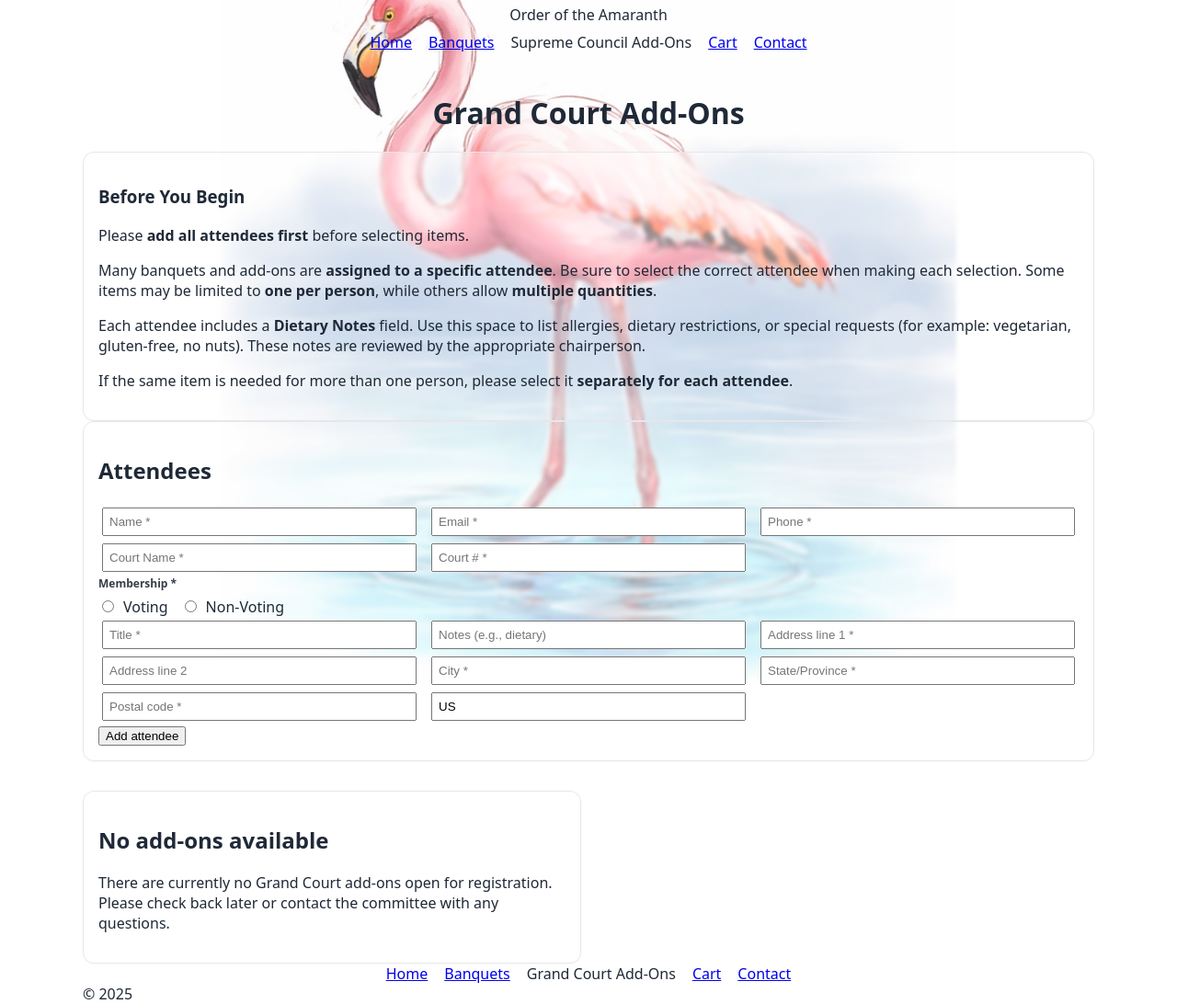
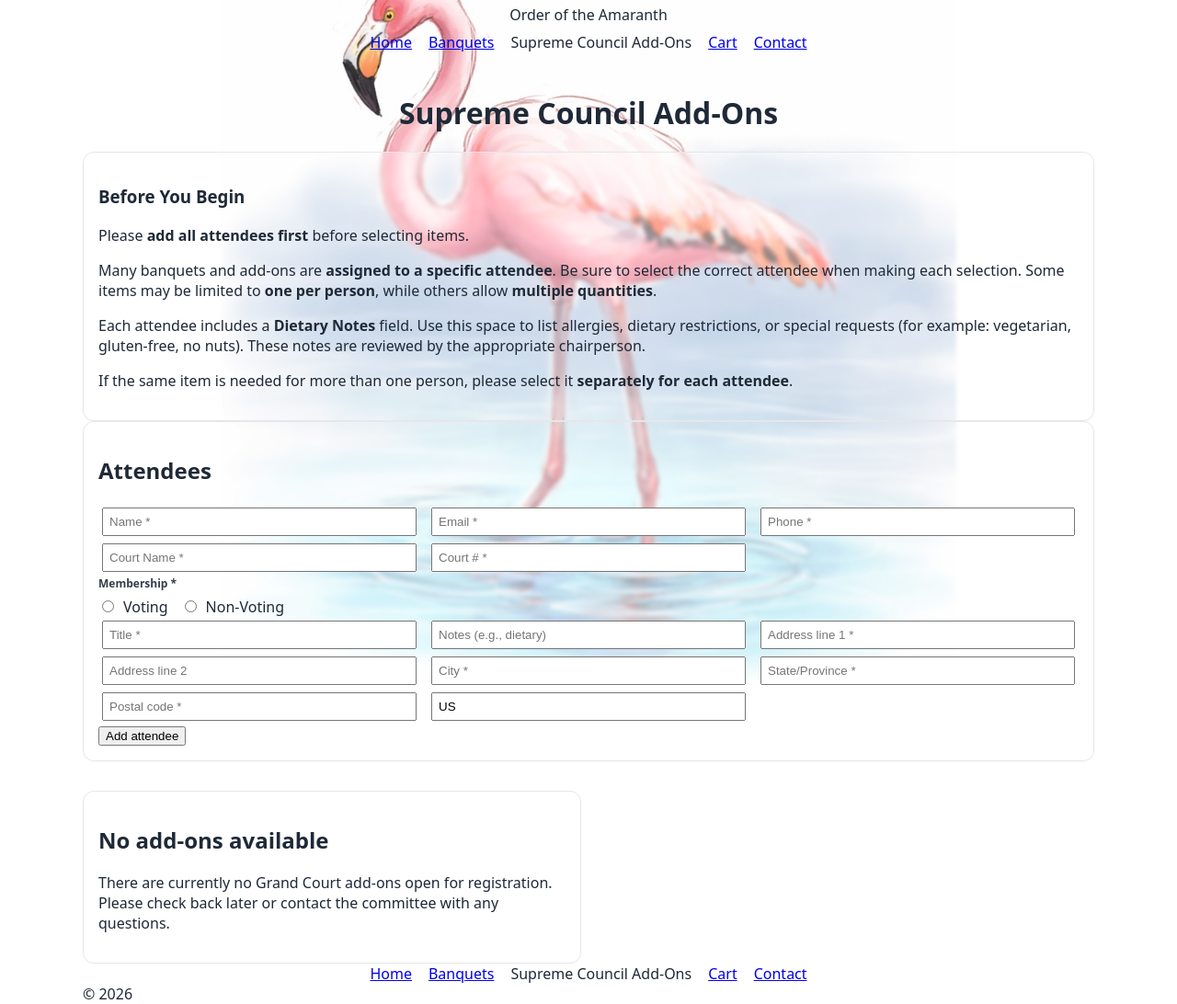
Before and after one commit to kfors-sketch/Supreme-Amaranth-2027, a website: page supreme-addons.html in a window 1280 px wide. Shown: the part 56-1148 px from the top of the page at 92% size. Drawn offline with Linux system fonts and the light colour scheme; no server answers.

Commit message:
Add files via upload

```diff
--- a/supreme-addons.html
+++ b/supreme-addons.html
@@ -37,7 +37,7 @@
   </header>
 
   <main class="container mt-lg">
-    <h1 class="page-title">Grand Court Add-Ons</h1>
+    <h1 class="page-title">Supreme Council Add-Ons</h1>
 
 
 
@@ -116,7 +116,7 @@
       <nav class="site-nav nav footer-nav">
         <a href="home.html">Home</a>
         <a href="banquet.html">Banquets</a>
-        <span class="nav-current">Grand Court Add-Ons</span>
+        <span class="nav-current">Supreme Council Add-Ons</span>
         <!-- <a href="product-catalog.html" data-catalog-link>Product Catalog</a> -->
 
         <!-- TEMP: hide Supplies everywhere (we’ll re-enable later) -->
@@ -129,7 +129,7 @@
       </nav>
     </div>
 
-    <div class="container tiny">© 2025</div>
+    <div class="container tiny">© 2026</div>
   </footer>
 
   <style>
```
